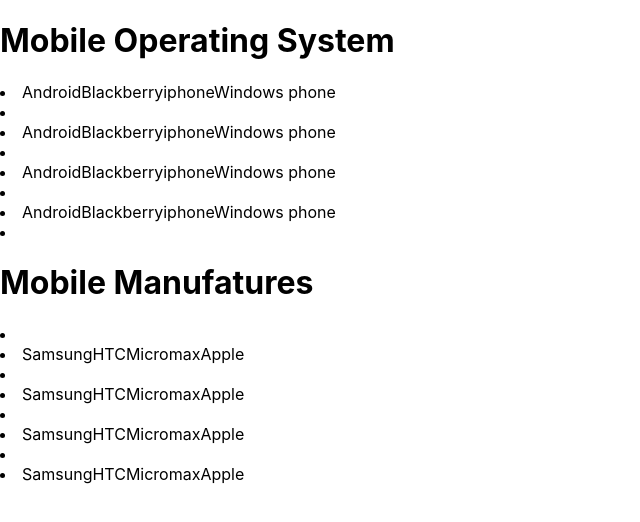
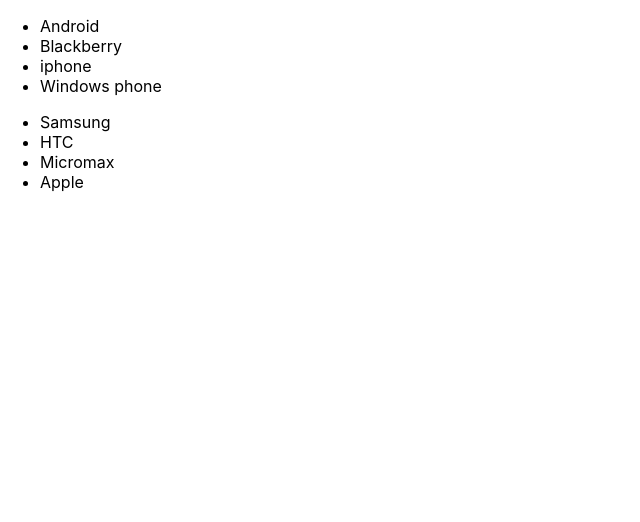
Before and after one commit to Soubhagya118/react-intro, a React (Create React App) app: page / in a window 1280 px wide. Shown: the top 522 px of the page, without its empty margins (0-640 px from the left). Built offline with nearby package versions, Linux system fonts and the light colour scheme.

Commit message:
added some more trail

```diff
--- a/src/App.js
+++ b/src/App.js
@@ -6,14 +6,12 @@
   const manu=["Samsung", "HTC","Micromax","Apple"]
   return (
     <>
-     <h1>Mobile Operating System</h1>
-    {product.map((user)=>(
-      <User product={product}/>
-    ))}
-      <h1>Mobile Manufatures</h1>
-    {manu.map((user)=>(
-      <User manu={manu}/>
-    ))}
+    <ul>
+    {product.map((e)=><li>{e}</li>)}
+    </ul>
+    <ul>
+    {manu.map((e)=><li>{e}</li>)}
+    </ul>
     </>
   );
 };
@@ -21,10 +19,10 @@
 function User({product,manu}){
   return(
     <div>
-
-  <li>{product}</li>
-
-    <li>{manu}</li>
+      <h1>Mobile Operating System</h1>
+  <ul>{product}</ul>
+    <h1>Mobile Manufatures</h1>
+    <ul>{manu}</ul>
     </div>
   )
 }
```
